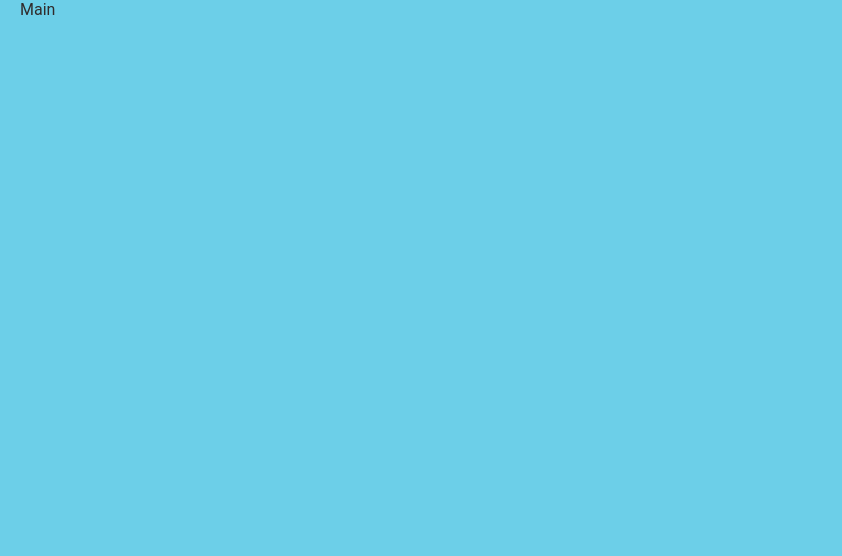
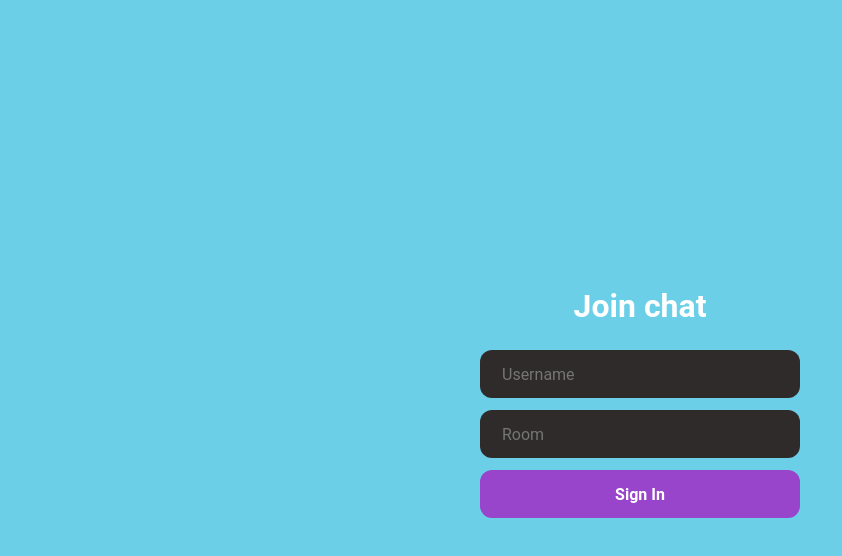
Before and after one commit to Nikita-Komintsev/Online_chat, a React (Create React App) app in the folder client/: page / in a window 1280 px wide. Shown: the top 556 px of the page, without its empty margins (0-842 px from the left). Built offline with nearby package versions, Linux system fonts and the light colour scheme.

Commit message:
creating a room entry component

```diff
--- a/client/public/index.html
+++ b/client/public/index.html
@@ -24,7 +24,7 @@
       work correctly both with client-side routing and a non-root public URL.
       Learn how to configure a non-root public URL by running `npm run build`.
     -->
-    <title>React App</title>
+    <title>Online Chat</title>
   </head>
   <body>
     <noscript>You need to enable JavaScript to run this app.</noscript>
--- a/client/src/components/Main.jsx
+++ b/client/src/components/Main.jsx
@@ -1,9 +1,68 @@
-import React from 'react';
+import React, { useState } from 'react';
 import styles from '../styles/Main.module.css';
+import {Link} from 'react-router-dom';
+
+const FIELDS = {
+  NAME:"name",
+  ROOM: "room"
+}
 
 const Main = () => {
+  const {NAME, ROOM} = FIELDS;
+  const [values, setValues] = useState({ [NAME]: "", [ROOM]: "" });
+
+  const handleChange = ({target: { value, name }}) => {
+    setValues({...values, [name]: value})
+  }
+
+  const handleClick = (e) => {
+    const isDisabled = Object.values(values).some( (value) => !value);
+
+    if (isDisabled) e.preventDefault();
+  }
+
   return (
-    <div>Main</div>
+    <div className={styles.wrap}>
+      <div className={styles.container}>
+        <h1 className={styles.heading}>Join chat</h1>
+
+        <form className={styles.form}>
+        <div className={styles.group}>
+          <input
+            type="text"
+            name='name'
+            value={values[NAME]}
+            placeholder='Username'
+            className={styles.input}
+            onChange={handleChange}
+            autoComplete='off'
+            required
+          />
+        </div>
+        <div className={styles.group}>
+          <input
+            type="text"
+            name='room'
+            value={values[ROOM]}
+            placeholder='Room'
+            className={styles.input}
+            onChange={handleChange}
+            autoComplete='off'
+            required
+          />
+        </div>
+
+        <Link
+          className={styles.group}
+          onClick={handleClick}
+          to={`/chat?name=${values[NAME]}&room=${values[ROOM]}`}>
+            <button type='submit' className={styles.button}>
+              Sign In
+            </button>
+        </Link>
+        </form>
+      </div>
+    </div>
   )
 }
 
--- a/client/src/styles/Main.module.css
+++ b/client/src/styles/Main.module.css
@@ -46,7 +46,7 @@
     cursor: pointer;
     width: 100%;
     height: 100%;
-    background: #0d49d7;
+    background: #9845cb;
     font-size: 16px;
     font-weight: 700;
     color: #fff;
```
